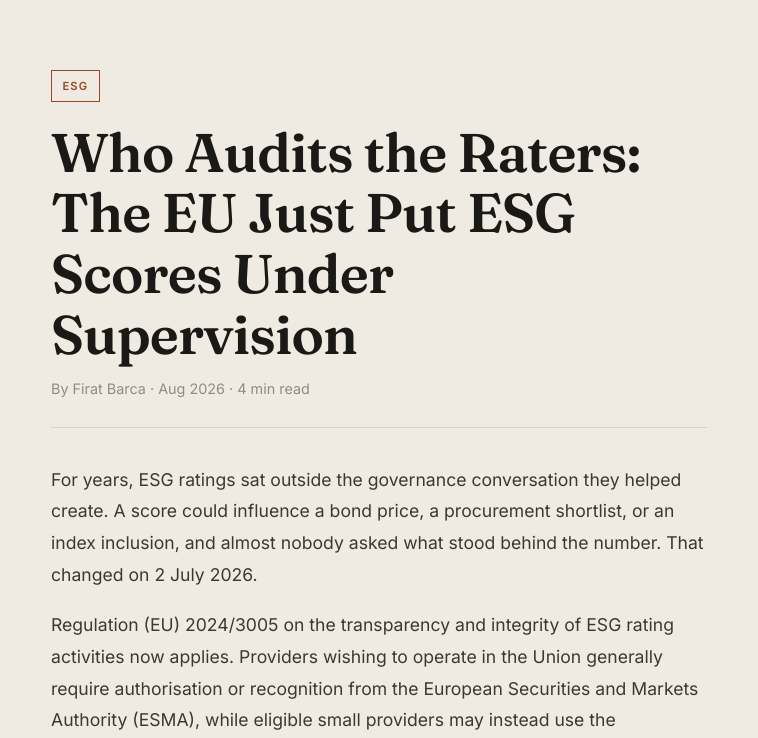
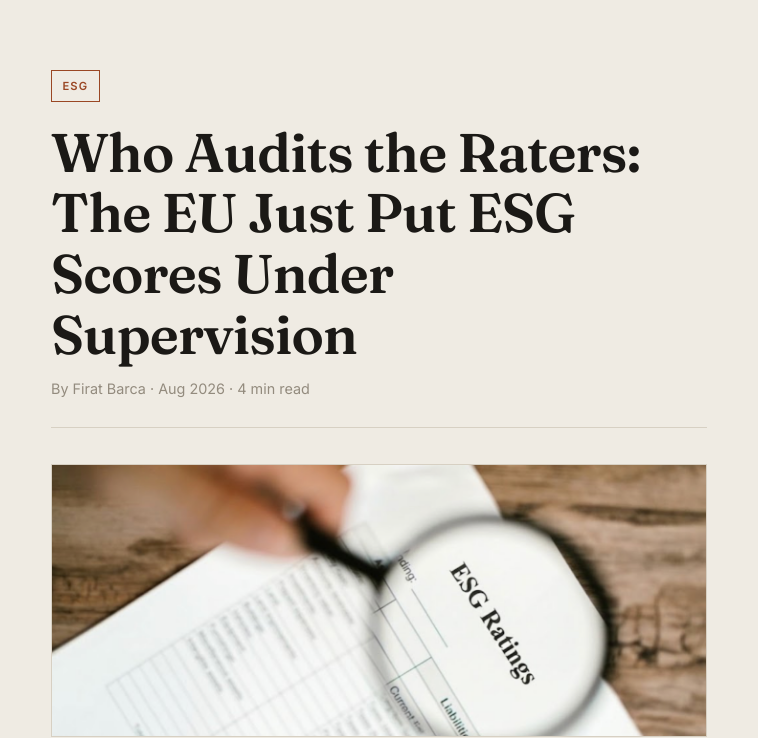
Before and after one commit to firatbarca/personal, an Eleventy site: page src/posts/who-audits-the-esg-raters.md in a window 1280 px wide. Shown: the part 64-802 px from the top of the page, without its empty margins (261-1019 px from the left). Built offline with nearby package versions, Linux system fonts and the light colour scheme; Eleventy itself is replaced by a stand-in of ours; files that its build step writes are made by us from their sources; files whose address does not match are found by name.

Commit message:
Update who-audits-the-esg-raters.md

```diff
--- a/src/posts/who-audits-the-esg-raters.md
+++ b/src/posts/who-audits-the-esg-raters.md
@@ -5,7 +5,7 @@ tag: ESG
 summary: "From 2 July 2026, ESG rating providers operating in the EU need
   authorisation from ESMA. The scores that have moved capital for years are
   finally being asked the question they asked everyone else."
-cover: /assets/blog/who-audits-the-esg-raters.jpg
+cover: assets/blog/who-audits-the-esg-raters.png
 draft: false
 ---
 For years, ESG ratings sat outside the governance conversation they helped create. A score could influence a bond price, a procurement shortlist, or an index inclusion, and almost nobody asked what stood behind the number. That changed on 2 July 2026.
```
